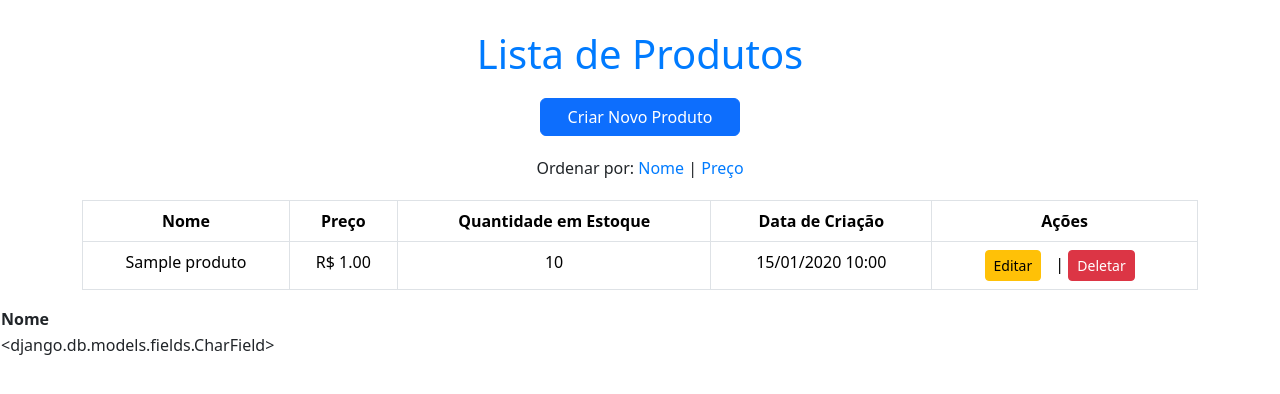
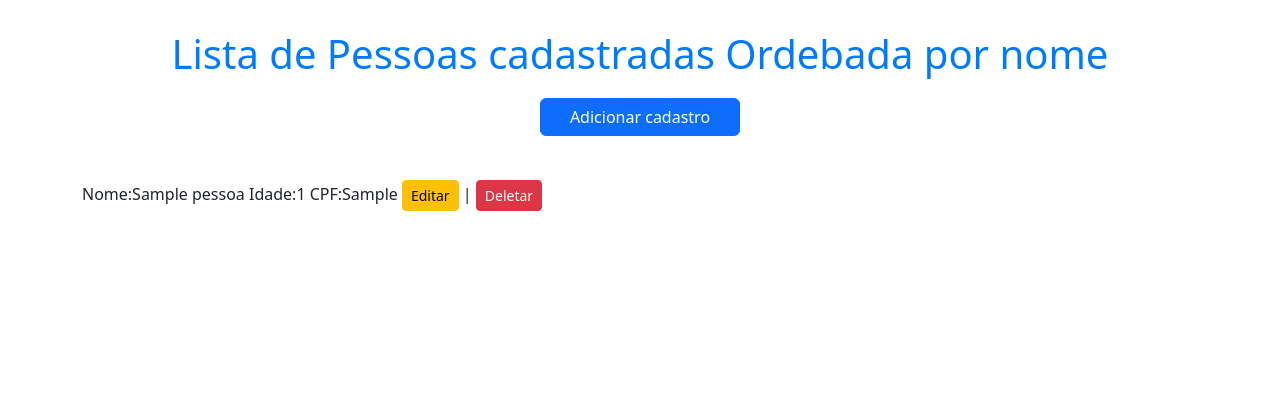
Before and after one commit to ArcoverdePedro/Pedro_Crud_Simples, a Django app: template app_aerotur/templates/home.html in a window 1280 px wide. Shown: the top 394 px of the page. Run offline with Django 5.2, Linux system fonts and the light colour scheme; the template is opened without the code that fills it: values that come from a table or form of the project are taken from there, others are empty; tables that the repository leaves empty hold one stand-in row (values such as "Sample post").

Commit message:
modficação, paginas e modelos

```diff
--- a/app_aerotur/models.py
+++ b/app_aerotur/models.py
@@ -18,8 +18,11 @@ class Produto(models.Model):
         return self.nome
 
 class Pessoa(models.Model):
-    nome = models.CharField
+    nome = models.CharField(max_length=100)
     idade = models.IntegerField(
         validators=[MinValueValidator(18)] # Validador de idade minima de 18 anos
     )
     cpf = models.CharField(max_length=10)
+
+    def __str__(self):
+        return self.nome
--- a/app_aerotur/templates/deletar_produto.html
+++ b/app_aerotur/templates/deletar_pessoa.html
@@ -3,7 +3,7 @@
 <head>
     <meta charset="UTF-8">
     <meta name="viewport" content="width=device-width, initial-scale=1.0">
-    <title>Deletar Produto</title>
+    <title>Deletar cadastro</title>
     <!-- Adicionando o link para o Bootstrap CSS -->
     <link href="https://cdn.jsdelivr.net/npm/bootstrap@5.3.0-alpha1/dist/css/bootstrap.min.css" rel="stylesheet">
     <style>
@@ -45,7 +45,7 @@
 <body>
 
 <div class="container">
-    <h1>Tem certeza que deseja excluir o produto "{{ produto.nome }}"?</h1>
+    <h1>Tem certeza que deseja excluir o cadastro de "{{ pessoa.nome }}"?</h1>
     <div class="form-container">
         <form method="POST">
             {% csrf_token %}
--- a/app_aerotur/templates/criar_produto.html
+++ b/app_aerotur/templates/editar_pessoa.html
@@ -3,7 +3,7 @@
 <head>
     <meta charset="UTF-8">
     <meta name="viewport" content="width=device-width, initial-scale=1.0">
-    <title>Criar Produto</title>
+    <title>Editar Dados de cadastro</title>
     <!-- Adicionando o link para o Bootstrap CSS -->
     <link href="https://cdn.jsdelivr.net/npm/bootstrap@5.3.0-alpha1/dist/css/bootstrap.min.css" rel="stylesheet">
     <style>
@@ -50,12 +50,12 @@
 <body>
 
 <div class="container">
-    <h1>Criar Novo Produto</h1>
+    <h1>Editar cadastro</h1>
     <div class="form-container">
         <form method="POST">
             {% csrf_token %}
             {{ form.as_p }}
-            <button type="submit" class="btn btn-primary btn-salvar">Salvar Produto</button>
+            <button type="submit" class="btn btn-primary btn-salvar">Salvar Alterações</button>
         </form>
         <a href="{% url 'home' %}" class="btn btn-link btn-voltar">Voltar para a lista</a>
     </div>
--- a/app_aerotur/templates/home.html
+++ b/app_aerotur/templates/home.html
@@ -3,7 +3,7 @@
 <head>
     <meta charset="UTF-8">
     <meta name="viewport" content="width=device-width, initial-scale=1.0">
-    <title>Lista de Produtos</title>
+    <title>Lista de Pessoas</title>
     <!-- Adicionando o link para o Bootstrap CSS -->
     <link href="https://cdn.jsdelivr.net/npm/bootstrap@5.3.0-alpha1/dist/css/bootstrap.min.css" rel="stylesheet">
     <style>
@@ -45,7 +45,7 @@
             text-decoration: underline;
         }
 
-        .btn-criar-produto {
+        .btn-add-pessoa {
             margin: 20px;
             display: block;
             width: 200px;
@@ -57,61 +57,26 @@
 <body>
 
 <div class="container">
-    <h1>Lista de Produtos</h1>
-    <a href="{% url 'criar_produto' %}" class="btn btn-primary btn-criar-produto">Criar Novo Produto</a>
+    <h1>Lista de Pessoas cadastradas Ordebada por nome</h1>
+    <td class="actions"></td>
+    <a href="{% url 'add_pessoa' %}" class="btn btn-primary btn-add-pessoa">Adicionar cadastro</a>
 
-    <div class="ordenar">
-        Ordenar por:
-        <a href="?ordem=nome">Nome</a> |
-        <a href="?ordem=preco">Preço</a>
-    </div>
-
-    <table class="table table-bordered">
-        <thead>
+    {% for pessoa in pessoas %}
+    <br>
     <tr>
-                <th>Nome</th>
-                <th>Preço</th>
-                <th>Quantidade em Estoque</th>
-                <th>Data de Criação</th>
-                <th>Ações</th>
-            </tr>
-        </thead>
-        <tbody>
-            {% for produto in produtos %}
-            <tr>
-                <td>{{ produto.nome }}</td>
-                <td>R$ {{ produto.preco }}</td>
-                <td>{{ produto.quantidade_estoque }}</td>
-                <td>{{ produto.data_criacao|date:"d/m/Y H:i" }}</td>
+        <td>Nome:{{ pessoa.nome }}</td>
+        <td>Idade:{{ pessoa.idade }}</td>
+        <td>CPF:{{ pessoa.cpf }}</td>
         <td class="actions">
-                    <a href="{% url 'editar_produto' produto.id %}" class="btn btn-warning btn-sm">Editar</a> |
-                    <a href="{% url 'deletar_produto' produto.id %}" class="btn btn-danger btn-sm">Deletar</a>
+            <a href="{% url 'editar_pessoa' pessoa.id %}" class="btn btn-warning btn-sm">Editar</a> |
+            <a href="{% url 'deletar_pessoa' pessoa.id %}" class="btn btn-danger btn-sm">Deletar</a>
         </td>
     </tr>
     {% empty %}
     <tr>
-                <td colspan="5">Nenhum produto encontrado.</td>
+        <td colspan="5">Nenhum cadastro encontrado.</td>
     </tr>
     {% endfor %}
-        </tbody>
-    </table>
-</div>
-
-<!-- Tabela de pessoas -->
-<table>
-    <thead>
-        <tr>
-            <th>Nome</th>
-        </tr>
-    </thead>
-    <tbody>
-        {% for pessoa in pessoas %}
-            <tr>
-                <td>{{ pessoa.nome }}</td>
-            </tr>
-        {% endfor %}
-    </tbody>
-</table>
 
 <script src="https://cdn.jsdelivr.net/npm/bootstrap@5.3.0-alpha1/dist/js/bootstrap.bundle.min.js"></script>
 
--- a/app_aerotur/urls.py
+++ b/app_aerotur/urls.py
@@ -19,7 +19,7 @@ from . import views
 
 urlpatterns = [
     path('', views.home, name='home'),
-    path('criar/', views.criar_produto, name='criar_produto'),
-    path('editar/<int:id>/', views.editar_produto, name='editar_produto'),
-    path('deletar/<int:id>/', views.deletar_produto, name='deletar_produto'),
+    path('editar_pessoa/<int:id>/', views.editar_pessoa, name='editar_pessoa'),
+    path('deletar_pessoa/<int:id>/', views.deletar_pessoa, name='deletar_pessoa'),
+    path('add_pessoa', views.add_pessoa, name='add_pessoa'),
 ]
--- /dev/null
+++ b/app_aerotur/utils.py
@@ -0,0 +1,2 @@
+def validadorcpf(cpf):
+    cpf
```
Also changed, not shown: app_aerotur/templates/add_pessoa.html (renamed from app_aerotur/templates/editar_produto.html, +4 -4 lines), app_aerotur/views.py (+17 -25 lines), app_aerotur/migrations/0002_pessoa.py (added), db.sqlite3. Lines whose indentation alone changed are shown as unchanged.
